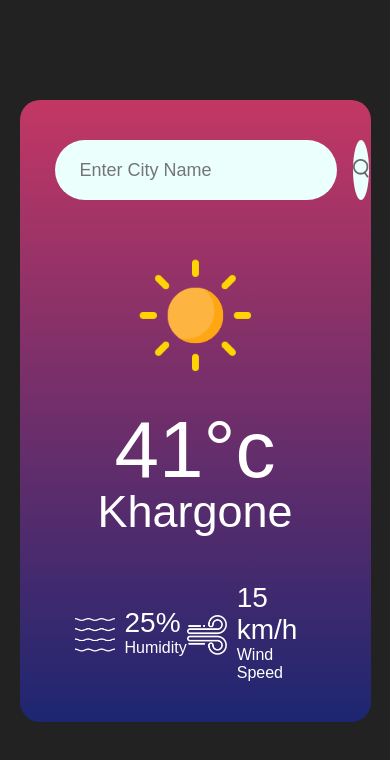
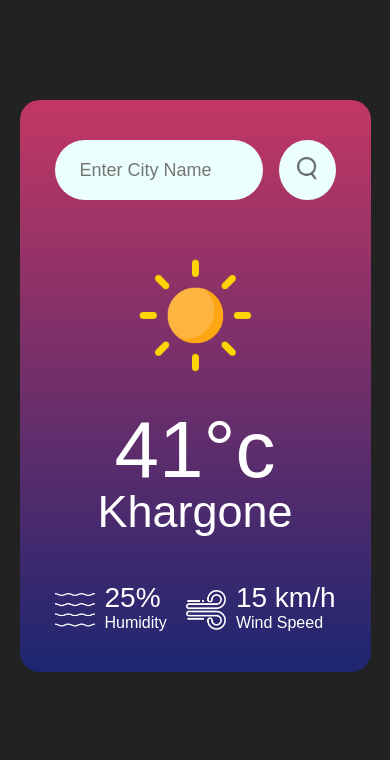
Before and after one commit to YashBhawsar23/Weather-App, a plain HTML site: page index.html in a window 390 px wide. Drawn offline with Linux system fonts and the light colour scheme.

Commit message:
Add files via upload

```diff
--- a/style.css
+++ b/style.css
@@ -1,18 +1,18 @@
-*{
+* {
   margin: 0;
   padding: 0;
-    font-family: 'Poppins', sans-serif;
+  font-family: "Poppins", sans-serif;
   box-sizing: border-box;
 }
 
-body{
+body {
   background-color: #222;
 }
 
-.card{
+.card {
   width: 90%;
   max-width: 470px;
-    background: linear-gradient(180deg, #C33764  , #1D2671);
+  background: linear-gradient(180deg, #c33764, #1d2671);
   color: #fff;
   margin: 100px auto 0;
   border-radius: 20px;
@@ -20,15 +20,15 @@ body{
   text-align: center;
 }
 
-.search{
+.search {
   width: 100%;
   display: flex;
   align-items: center;
   justify-content: space-between;
 }
 
-.search input{
-    border:0;
+.search input {
+  border: 0;
   outline: 0;
   background: #ebfffc;
   color: #555;
@@ -40,8 +40,8 @@ body{
   font-size: 18px;
 }
 
-.search button{
-    border:0;
+.search button {
+  border: 0;
   outline: 0;
   background: #ebfffc;
   border-radius: 50%;
@@ -50,55 +50,87 @@ body{
   cursor: pointer;
 }
 
-.search button img{
+.search button img {
   width: 16px;
 }
 
-.weather-icon{
+.weather-icon {
   width: 170px;
   margin-top: 30px;
 }
 
-.weather h1{
+.weather h1 {
   font-size: 80px;
   font-weight: 500;
 }
 
-.weather h2{
+.weather h2 {
   font-size: 45px;
   font-weight: 400;
   margin-top: -10px;
 }
 
-.details{
+.details {
   display: flex;
   align-items: center;
   justify-content: space-between;
   padding: 0 20px;
   margin-top: 50px;
-
 }
 
-.col{
+.col {
   display: flex;
   align-items: center;
   text-align: left;
 }
 
-.col img{
+.col img {
   width: 40px;
   margin-right: 10px;
 }
 
-.humidity, .wind{
+.humidity,
+.wind {
   font-size: 28px;
   margin-top: -6px;
 }
 
-.error{
+.error {
   text-align: left;
   margin-left: 10px;
   font-size: 14px;
   margin-top: 20px;
   display: none;
 }
+
+/* Responsiveness */
+
+@media screen and (max-width: 600px) {
+  .search {
+    width: 100%;
+    display: flex;
+    align-items: center;
+    justify-content: space-between;
+  }
+
+  .search input {
+    width: 80%;
+  }
+
+  .search button {
+    width: 20%;
+    border-radius: 50%;
+  }
+
+  .search button img {
+    width: 20px;
+  }
+
+  .details {
+    display: flex;
+    align-items: center;
+    justify-content: space-between;
+    padding: 0;
+    margin-top: 50px;
+  }
+}
```
Lines whose indentation alone changed are shown as unchanged.
